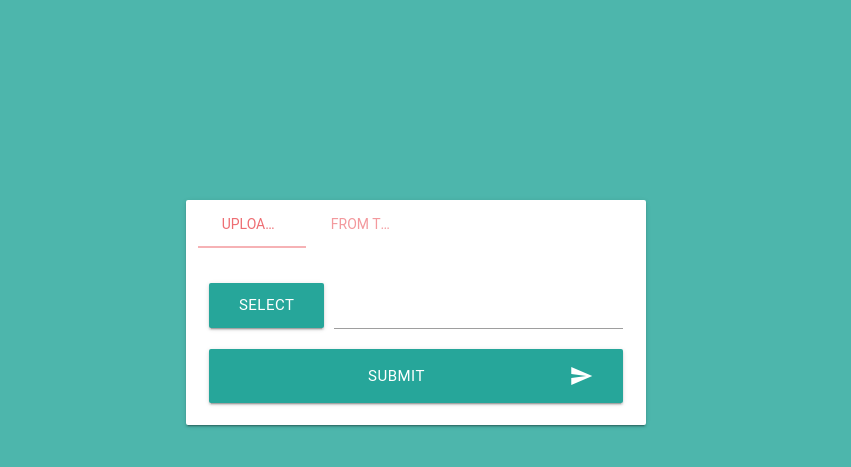
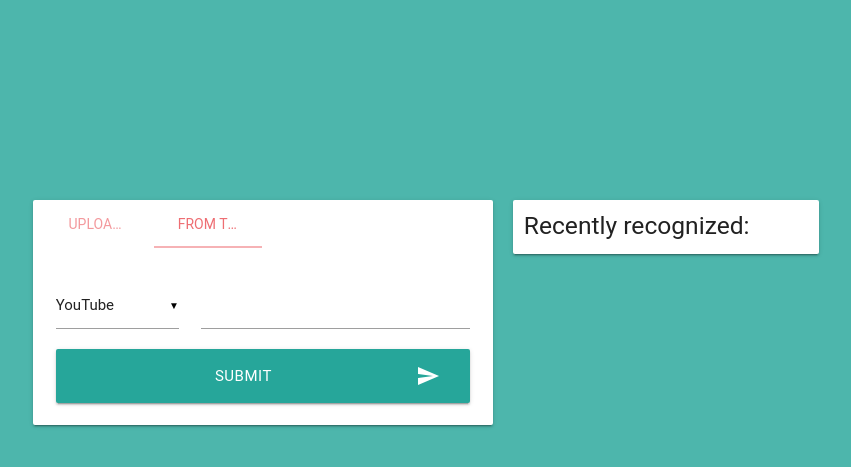
Before and after one commit to egorzhdan/genrecognizer-server, a Flask app: page / in a window 1280 px wide. Shown: the top 467 px of the page, without its empty margins (224-1075 px from the left). Run offline with Flask 2, Linux system fonts and the light colour scheme; some libraries are stand-ins or nearby versions; some web fonts are replaced.

Commit message:
Add recents section

```diff
--- a/app.py
+++ b/app.py
@@ -15,9 +15,9 @@
 import base64
 
 import matplotlib as mpl
+
 mpl.use('Agg')
 import matplotlib.pyplot as plt
-# sys.modules.update((mod_name, mock.Mock()) for mod_name in ['tkinter', 'Tk', '_tkinter', 'tkinter.filedialog', 'matplotlib.backends', 'matplotlib.backends.tkagg'])
 
 import librosa
 import spectrograms
@@ -27,6 +27,8 @@
 SITE_ROOT = os.path.realpath(os.path.dirname(__file__))
 ALLOWED_EXTENSIONS = ['mp3', 'wav', 'm4a', 'flac']
 genres = sorted(['classical', 'rock', 'hip-hop', 'pop', 'jazz'])
+
+recents = []
 
 
 def allowed_file(filename):
@@ -113,13 +115,13 @@
 def index():
     global model
     if request.method == 'GET' or request.method == 'HEAD':
-        return render_template('index.html')
+        return render_template('index.html', recents=recents)
     raise BadRequest()
 
 
 @app.route('/recognize', methods=['POST'])
 def recognize():
-    global model
+    global model, recents
     if model is None:
         model = read_model()
 
@@ -136,7 +138,6 @@
             result = process(filename)
 
             answer = sorted(zip(genres, result, ['{0:.0f} %'.format(i * 100) for i in result]), key=lambda i: -i[1])
-            # return jsonify({'results': answer})
             return render_template('results.html', results=answer)
     elif 'select' in request.form:
         source = request.form['select']
@@ -148,9 +149,11 @@
         print('filename =', filename)
         if source == 'youtube':
             title, answer, image = process_youtube(filename, url, need_title=True, need_image=True)
-            # for i in range(len(answer)):
-            #     answer[i] = (answer[i][0], str(answer[i][1]), answer[i][2])
-            # return jsonify({'show_title': False, 'results': answer, 'allow_disagree': True, 'url': url})
+            if len(title) > 60:
+                title = title[:57] + '...'
+            recents.insert(0, {'title': title, 'answer': answer, 'url': url})
+            if len(recents) > 5:
+                recents = recents[:5]
             return render_template('results.html', show_title=True, title=title,
                                    title_safe=title.replace('\'', '').replace('\"', ''), results=answer,
                                    allow_disagree=True, url=url, base64img=image)
--- a/static/style.css
+++ b/static/style.css
@@ -1,5 +1,14 @@
 .main-panel {
     margin-top: 15%;
+}
+
+.recents {
+    margin-left: 20px !important;
+    margin-right: 20px !important;
+}
+
+.rc-li {
+    margin-bottom: 7px !important;
 }
 
 .t-col {
--- a/templates/index.html
+++ b/templates/index.html
@@ -6,8 +6,8 @@
         <div class="row">
             <div class="col s12">
                 <ul class="tabs">
-                    <li class="tab col s3"><a class="active" href="#from-local">Upload File</a></li>
-                    <li class="tab col s3"><a href="#from-web">From The Web</a></li>
+                    <li class="tab col s3"><a href="#from-local">Upload File</a></li>
+                    <li class="tab col s3"><a class="active" href="#from-web">From The Web</a></li>
                 </ul>
             </div>
         </div>
--- a/templates/layout.html
+++ b/templates/layout.html
@@ -16,9 +16,19 @@
 
 <div class="container main-panel">
     <div class="row">
-        <div id="main-div" class="card-panel col s10 offset-s1 m6 l6 offset-m3 offset-l3">
+        <div id="main-div" class="card-panel col s10 offset-s1 m6 l6 offset-m1 offset-l1">
             {% block content %}
             {% endblock %}
+        </div>
+        <div class="card-panel recents col s10 offset-s1 m4 l4">
+            <h5>Recently recognized:</h5>
+            <ul>
+                {% for recent in recents %}
+                    <li class="rc-li"><b><a target="_blank" href="{{ recent['url'] }}">{{ recent['title'] }}</a></b> as
+                        <b>{{ recent['answer'][0][0] }}</b>
+                    </li>
+                {% endfor %}
+            </ul>
         </div>
     </div>
 </div>
```
